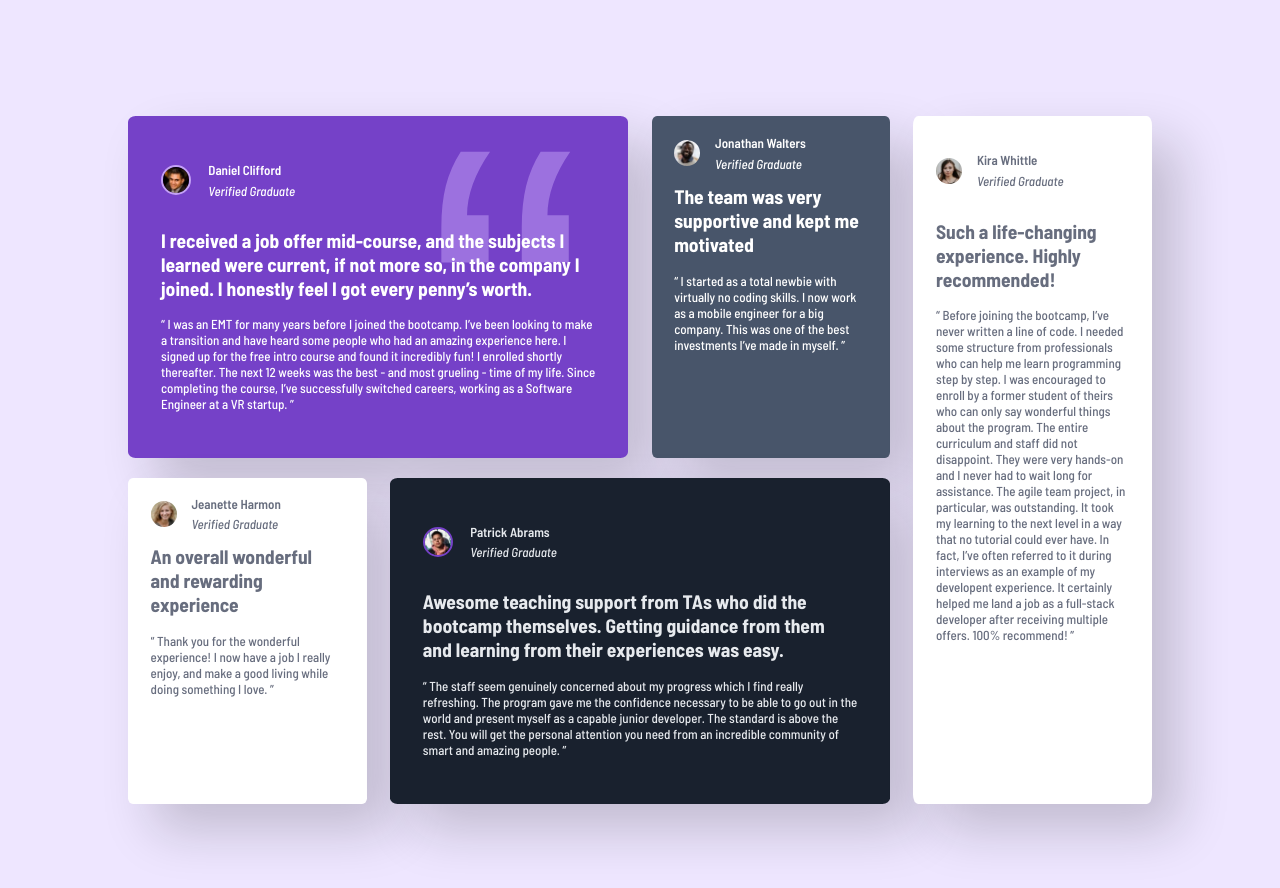
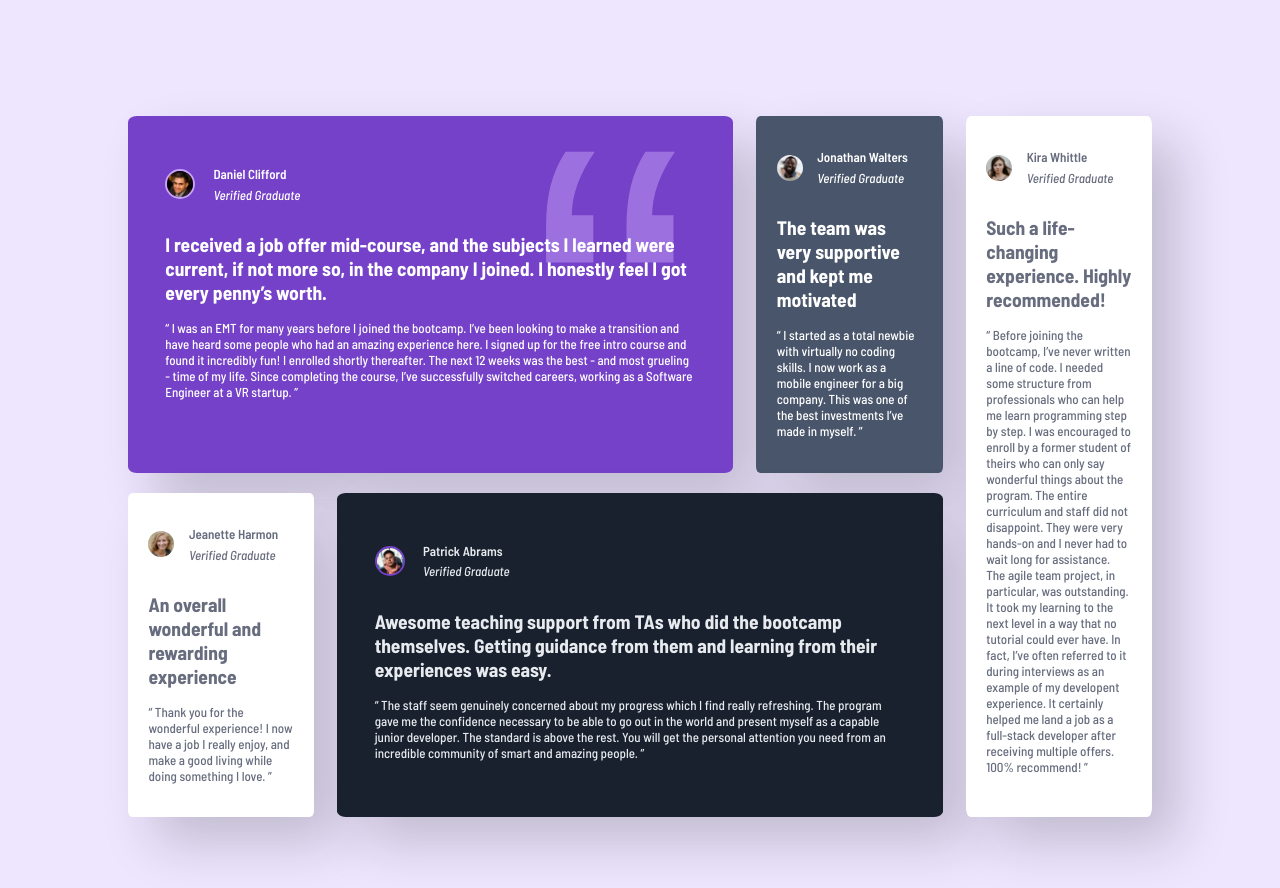
Before and after one commit to rabkashamba/testimonials-section, a plain HTML site: page index.html in a window 1280 px wide. Shown: the top 888 px of the page. Drawn offline with Linux system fonts and the light colour scheme.

Commit message:
Completed desktop design and change readme file

```diff
--- a/style.css
+++ b/style.css
@@ -149,11 +149,10 @@ main {
         margin-block: calc(2rem + 12vh);
         width: clamp(64rem, 80%, 140rem);
         display: grid;
-        align-items: stretch;
-        grid-template-columns: 1fr 1fr 1fr 1fr;
+        grid-template-columns: repeat(2, 1fr 1fr 1fr 1fr 1fr);
         grid-template-areas:
-        "cardone cardone cardtwo cardfive"
-        "cardthree cardfour cardfour cardfive"
+        "cardone cardone cardone cardone cardone cardone cardtwo cardtwo cardfive cardfive"
+        "cardthree cardthree cardfour cardfour cardfour cardfour cardfour cardfour cardfive cardfive"
         ;
         gap: calc(1em + 1%);
     }
@@ -186,18 +185,4 @@ main {
         z-index:-1;
     }
 
-
-    .testimony-card:is(:nth-of-type(2), :nth-of-type(3), :nth-of-type(5)) {
-        display: grid;
-        grid-template-rows: minmax(5%, 10%) auto;
-
-    }
-
-
-    .testimony-card:is(:nth-of-type(2), :nth-of-type(3), :nth-of-type(5)) .testimony-text p {
-        height: 100%;
-        overflow: hidden;
-    }
-
-
  }
```
Also changed, not shown: 2 other files.
